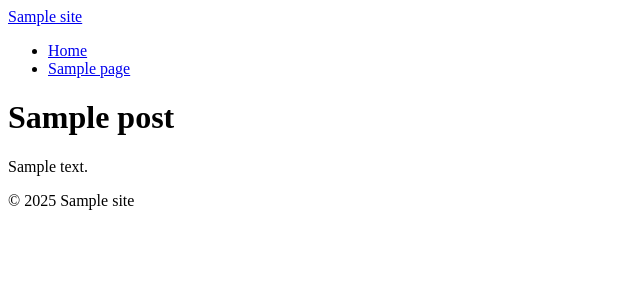
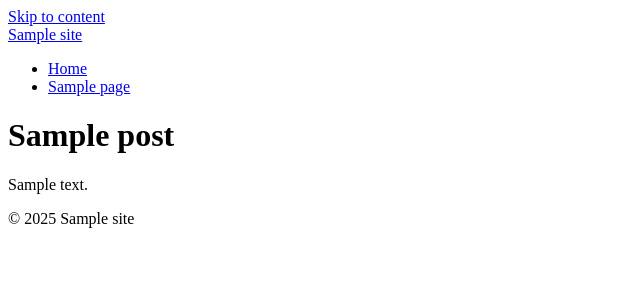
Before and after one commit to luismallebrera/fugu-elementor-theme, a WordPress theme: template fugu-elementor-theme/page.php in a window 1280 px wide. Shown: the top 300 px of the page, without its empty margins (0-640 px from the left). Run offline with PHP 8.4 and a stand-in for WordPress, Linux system fonts and the light colour scheme; the site name, menu and one post (Sample post) are stand-ins, and other content is empty.

Commit message:
Enhance header and footer structure with proper wrapper divs and action hooks
Co-authored-by: luismallebrera <38189359+luismallebrera@users.noreply.github.com>

```diff
--- a/fugu-elementor-theme/footer.php
+++ b/fugu-elementor-theme/footer.php
@@ -1,29 +1,38 @@
-</main><!-- #site-content -->
+		<?php do_action( 'fugu_elementor_after_main' ); ?>
+		</main><!-- #main -->
 
-<footer id="site-footer" role="contentinfo">
+	</div><!-- #content -->
+
+	<footer id="site-footer" class="site-footer" role="contentinfo">
 		<?php
 		if ( function_exists( 'elementor_theme_do_location' ) ) {
 			if ( elementor_theme_do_location( 'footer' ) ) {
 				// Elementor rendered footer here.
 			} else {
 				?>
+				<div class="footer-inner limit-wrapper">
 					<div class="footer-widgets">
 						<?php if ( is_active_sidebar( 'footer-widgets' ) ) : dynamic_sidebar( 'footer-widgets' ); endif; ?>
 					</div>
 					<div class="site-info">&copy; <?php echo date_i18n( 'Y' ); ?> <?php echo esc_html( get_bloginfo( 'name' ) ); ?></div>
+				</div>
 				<?php
 			}
 		} else {
 			?>
+			<div class="footer-inner limit-wrapper">
 				<div class="footer-widgets">
 					<?php if ( is_active_sidebar( 'footer-widgets' ) ) : dynamic_sidebar( 'footer-widgets' ); endif; ?>
 				</div>
 				<div class="site-info">&copy; <?php echo date_i18n( 'Y' ); ?> <?php echo esc_html( get_bloginfo( 'name' ) ); ?></div>
+			</div>
 			<?php
 		}
 		?>
 	</footer>
 
+</div><!-- #page -->
+
 <?php wp_footer(); ?>
 </body>
 </html>
--- a/fugu-elementor-theme/header.php
+++ b/fugu-elementor-theme/header.php
@@ -1,5 +1,5 @@
 <!doctype html>
-<html <?php language_attributes(); ?>>
+<html <?php language_attributes(); ?> class="no-js">
 <head>
 <meta charset="<?php bloginfo( 'charset' ); ?>">
 <meta name="viewport" content="width=device-width, initial-scale=1">
@@ -8,36 +8,47 @@
 <body <?php body_class(); ?>>
 <?php wp_body_open(); ?>
 
-<header id="site-header" role="banner">
+<div id="page" class="site-container">
+	<a class="skip-link screen-reader-text" href="#site-content"><?php esc_html_e( 'Skip to content', 'fugu-elementor' ); ?></a>
+
+	<header id="site-header" class="site-header" role="banner">
 		<?php
 		if ( function_exists( 'elementor_theme_do_location' ) ) {
 			if ( elementor_theme_do_location( 'header' ) ) {
 				// Elementor header rendered inside the wrapper.
 			} else {
 				?>
+				<div class="header-inner limit-wrapper">
 					<div class="site-branding">
 						<?php if ( function_exists( 'the_custom_logo' ) ) { the_custom_logo(); } ?>
 						<div class="site-title"><a href="<?php echo esc_url( home_url( '/' ) ); ?>"><?php echo esc_html( get_bloginfo( 'name' ) ); ?></a></div>
 					</div>
 
-        <nav id="site-navigation" role="navigation">
+					<nav id="site-navigation" class="main-navigation" role="navigation">
 						<?php wp_nav_menu( array( 'theme_location' => 'primary', 'container' => false, 'menu_class' => 'primary-menu' ) ); ?>
 					</nav>
+				</div>
 				<?php
 			}
 		} else {
 			?>
+			<div class="header-inner limit-wrapper">
 				<div class="site-branding">
 					<?php if ( function_exists( 'the_custom_logo' ) ) { the_custom_logo(); } ?>
 					<div class="site-title"><a href="<?php echo esc_url( home_url( '/' ) ); ?>"><?php echo esc_html( get_bloginfo( 'name' ) ); ?></a></div>
 				</div>
 
-    <nav id="site-navigation" role="navigation">
+				<nav id="site-navigation" class="main-navigation" role="navigation">
 					<?php wp_nav_menu( array( 'theme_location' => 'primary', 'container' => false, 'menu_class' => 'primary-menu' ) ); ?>
 				</nav>
+			</div>
 			<?php
 		}
 		?>
 	</header>
 
-<main id="site-content" role="main">
+	<div id="content" class="site-content">
+		<?php do_action( 'fugu_elementor_before_main' ); ?>
+
+		<main id="main" class="site-main" role="main">
+			<?php do_action( 'fugu_elementor_inside_main' ); ?>
```
Lines whose indentation alone changed are shown as unchanged.
